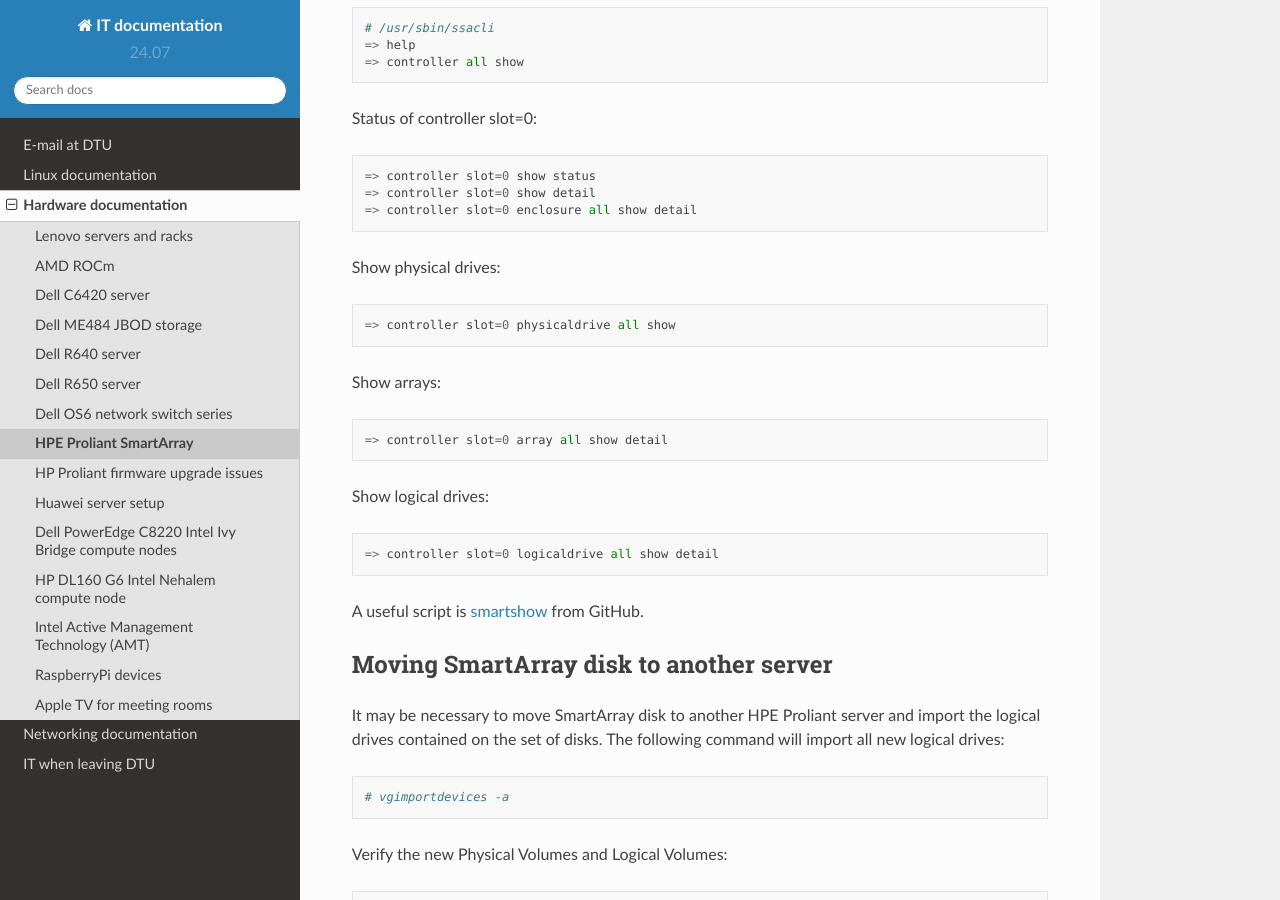
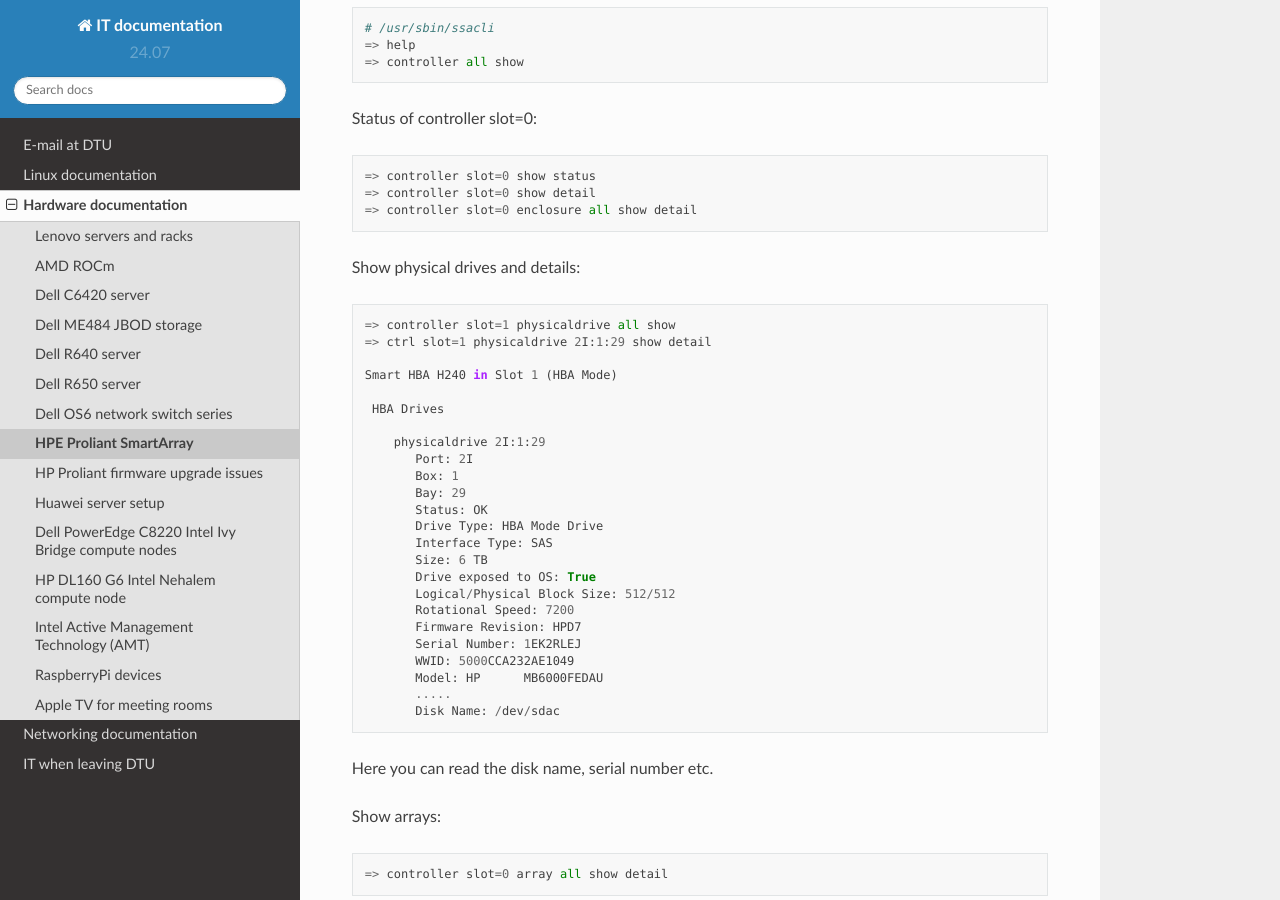
Before and after one commit to OleHolmNielsen/ITwiki, a Sphinx documentation site: the page built from docs/HPE_Proliant_SmartArray.rst, in a window 1280 px wide and 900 px high, scrolled down 940 px. Built offline with Sphinx 7.4.7 and the Read the Docs theme 2.0.0, drawn with Linux system fonts in a browser that asks for light colours.

Commit message:
Show physical drives and details

```diff
--- a/docs/HPE_Proliant_SmartArray.rst
+++ b/docs/HPE_Proliant_SmartArray.rst
@@ -43,9 +43,35 @@ Status of controller slot=0::
   => controller slot=0 show detail
   => controller slot=0 enclosure all show detail
 
-Show physical drives::
+Show physical drives and details::
 
-  => controller slot=0 physicaldrive all show
+  => controller slot=1 physicaldrive all show
+  => ctrl slot=1 physicaldrive 2I:1:29 show detail
+
+  Smart HBA H240 in Slot 1 (HBA Mode)
+
+   HBA Drives
+
+      physicaldrive 2I:1:29
+         Port: 2I
+         Box: 1
+         Bay: 29
+         Status: OK
+         Drive Type: HBA Mode Drive
+         Interface Type: SAS
+         Size: 6 TB
+         Drive exposed to OS: True
+         Logical/Physical Block Size: 512/512
+         Rotational Speed: 7200
+         Firmware Revision: HPD7
+         Serial Number: 1EK2RLEJ
+         WWID: 5000CCA232AE1049
+         Model: HP      MB6000FEDAU
+         .....
+         Disk Name: /dev/sdac
+
+Here you can read the disk name, serial number etc.
+
 
 Show arrays::
 
```
